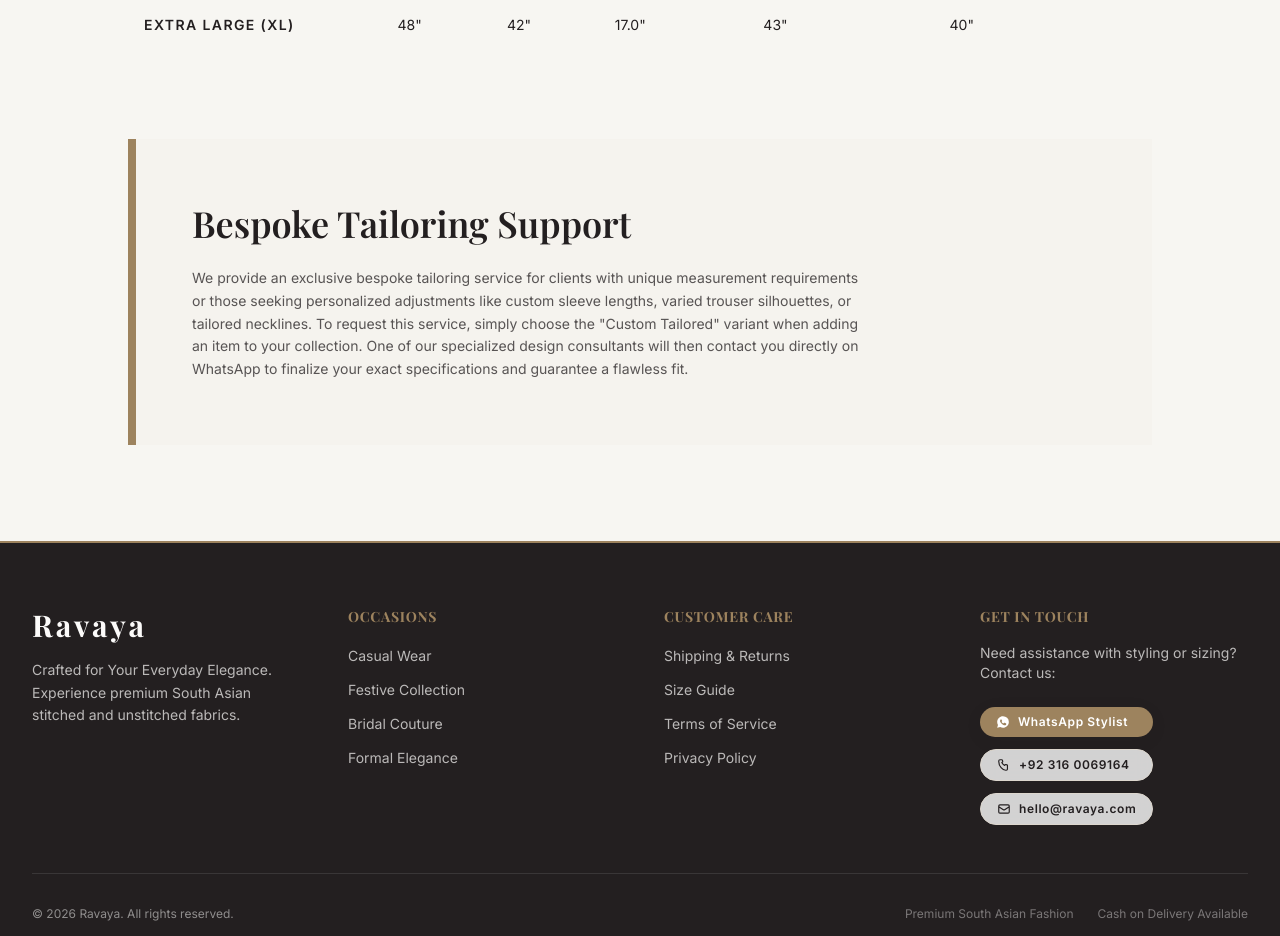
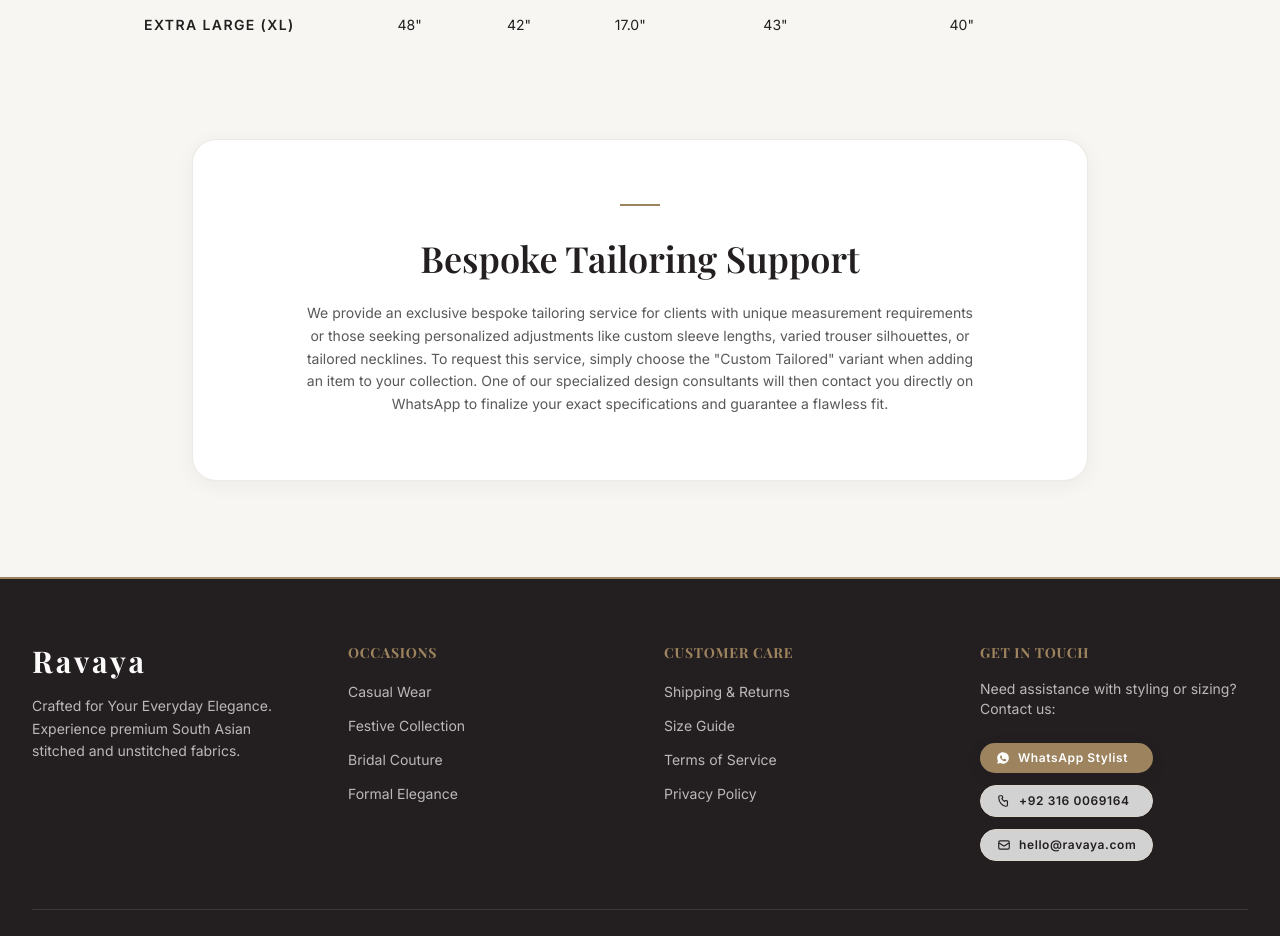
Before and after one commit to mursaleenh2022-del/ravaya, a Next.js app: page /ravaya/size-guide in a window 1280 px wide. Shown: the part 900-1836 px from the top of the page. Built offline with nearby package versions, Linux system fonts and the light colour scheme; a web font is replaced by a local one.

Commit message:
Redesign bespoke tailoring section to be centered and elegant

```diff
--- a/src/app/size-guide/page.tsx
+++ b/src/app/size-guide/page.tsx
@@ -88,16 +88,14 @@ export default function SizeGuidePage() {
             </section>
 
             {/* Custom Stitching Notes */}
-            <section className="bg-cream-dark/20 p-10 md:p-16 relative overflow-hidden flex flex-col md:flex-row gap-10 items-center">
-              <div className="absolute top-0 left-0 w-2 h-full bg-gold" />
-              <div className="flex-1">
+            <section className="border border-border-light/50 bg-white shadow-soft rounded-[24px] p-10 md:p-16 flex flex-col items-center text-center mx-auto max-w-4xl">
+              <div className="w-10 h-0.5 bg-gold mb-8" />
               <h3 className="font-display font-semibold text-3xl md:text-4xl text-ink mb-6">
                 Bespoke Tailoring Support
               </h3>
               <p className="text-sm text-ink/75 leading-relaxed font-body max-w-2xl">
                 We provide an exclusive bespoke tailoring service for clients with unique measurement requirements or those seeking personalized adjustments like custom sleeve lengths, varied trouser silhouettes, or tailored necklines. To request this service, simply choose the "Custom Tailored" variant when adding an item to your collection. One of our specialized design consultants will then contact you directly on WhatsApp to finalize your exact specifications and guarantee a flawless fit.
               </p>
-              </div>
             </section>
 
           </div>
```
Lines whose indentation alone changed are shown as unchanged.
